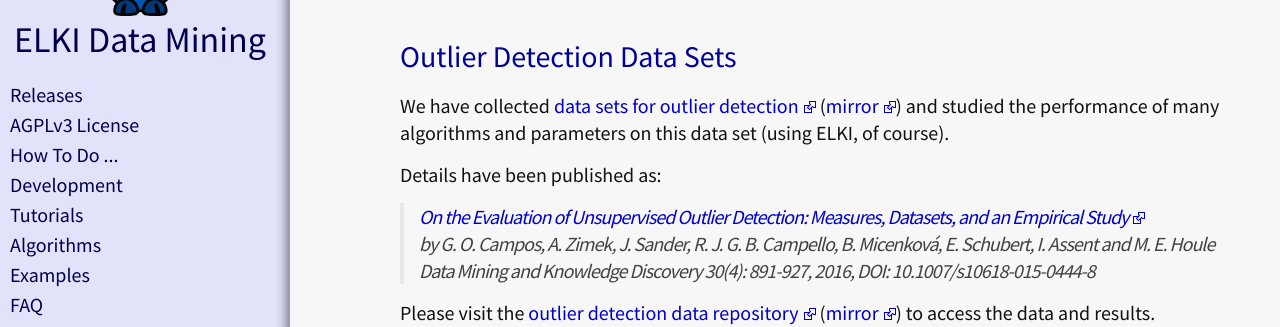
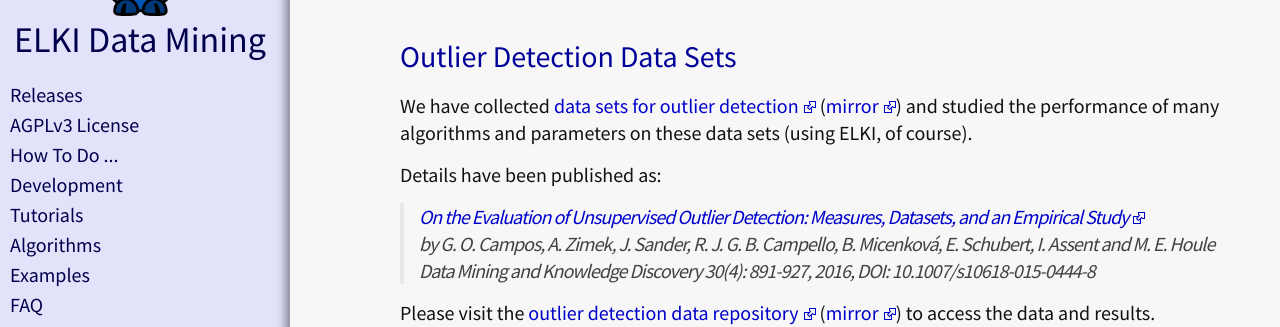
Before and after one commit to elki-project/elki-project.github.io, a Jekyll site: the page built from datasets/outlier.md, in a window 1280 px wide, cut to the strip 104-431 px from the top of the page. Built offline with Jekyll 4.4.1, drawn with Linux system fonts in a browser that asks for light colours.

Commit message:
Update outlier.md
typo

```diff
--- a/datasets/outlier.md
+++ b/datasets/outlier.md
@@ -10,7 +10,7 @@
 ===========================
 
 We have collected [data sets for outlier detection][1] ([mirror][2]) and
-studied the performance of many algorithms and parameters on this data set
+studied the performance of many algorithms and parameters on these data sets
 (using ELKI, of course).
 
 Details have been published as:
```
